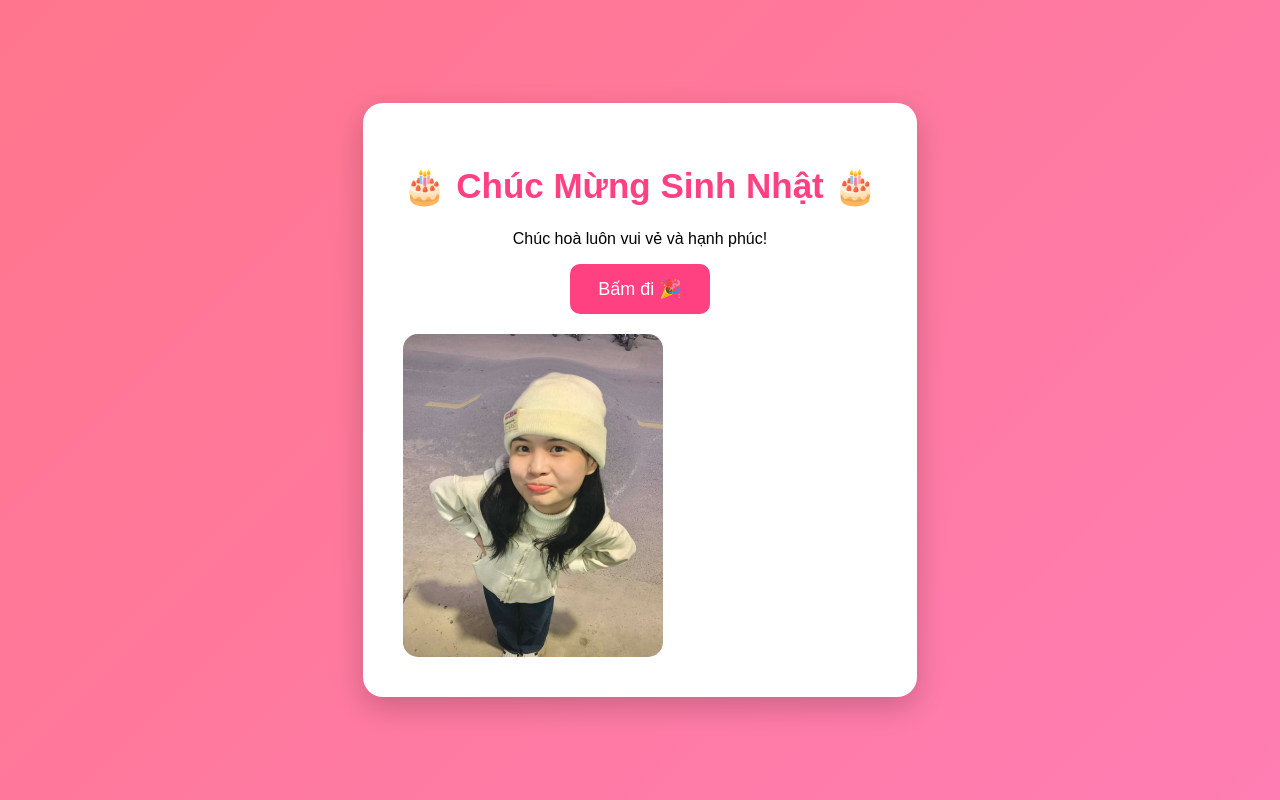
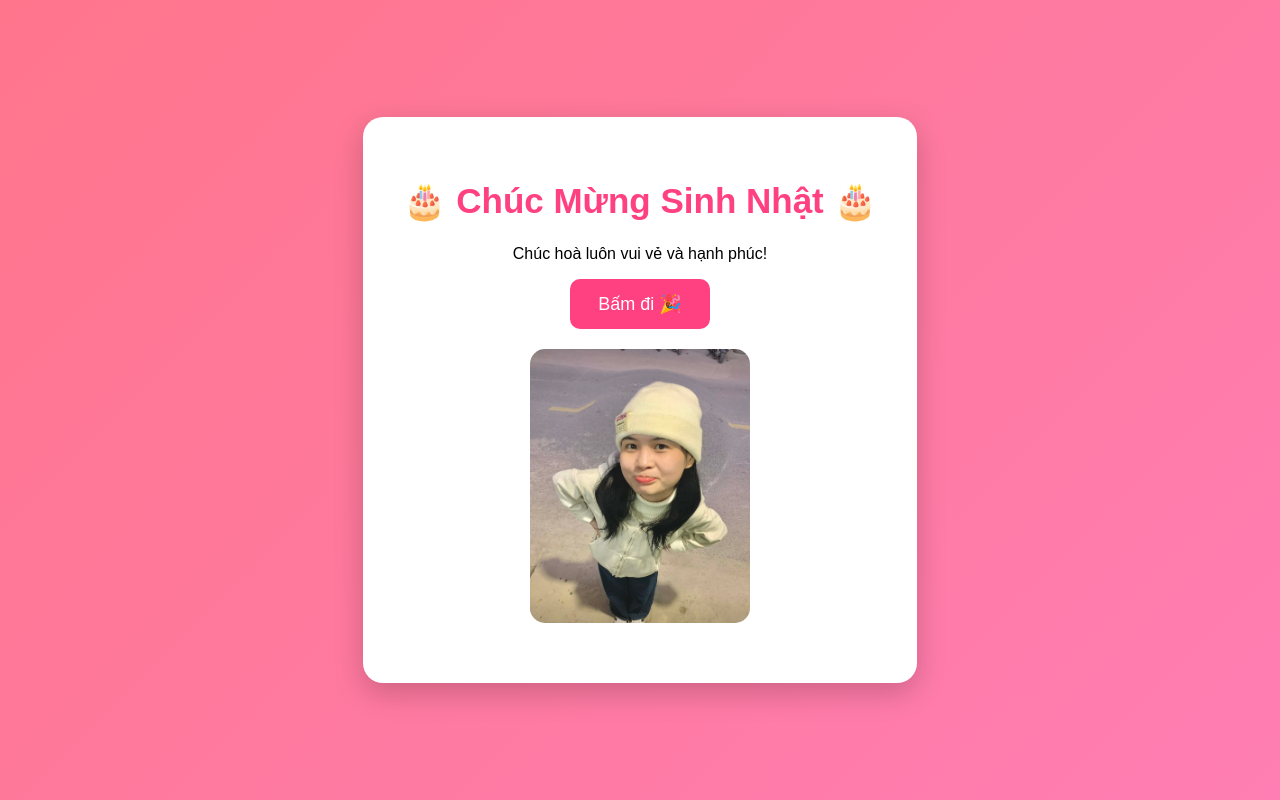
Before and after one commit to tuankspb/sinhnhat, a plain HTML site: page index.html in a window 1280 px wide. Both pictures are taken after a click on the button "Bấm đi 🎉". Drawn offline with Linux system fonts and the light colour scheme.

Commit message:
index.html

```diff
--- a/index.html
+++ b/index.html
@@ -40,14 +40,13 @@ font-size:18px;
 border-radius:10px;
 cursor:pointer;
 }
-
 #friendImg{
-margin-top:20px;
-width:260px;
+display:none;
+width:220px;
 border-radius:15px;
+margin:20px auto;
 display:none;
 }
-
 canvas{
 position:fixed;
 top:0;
```
